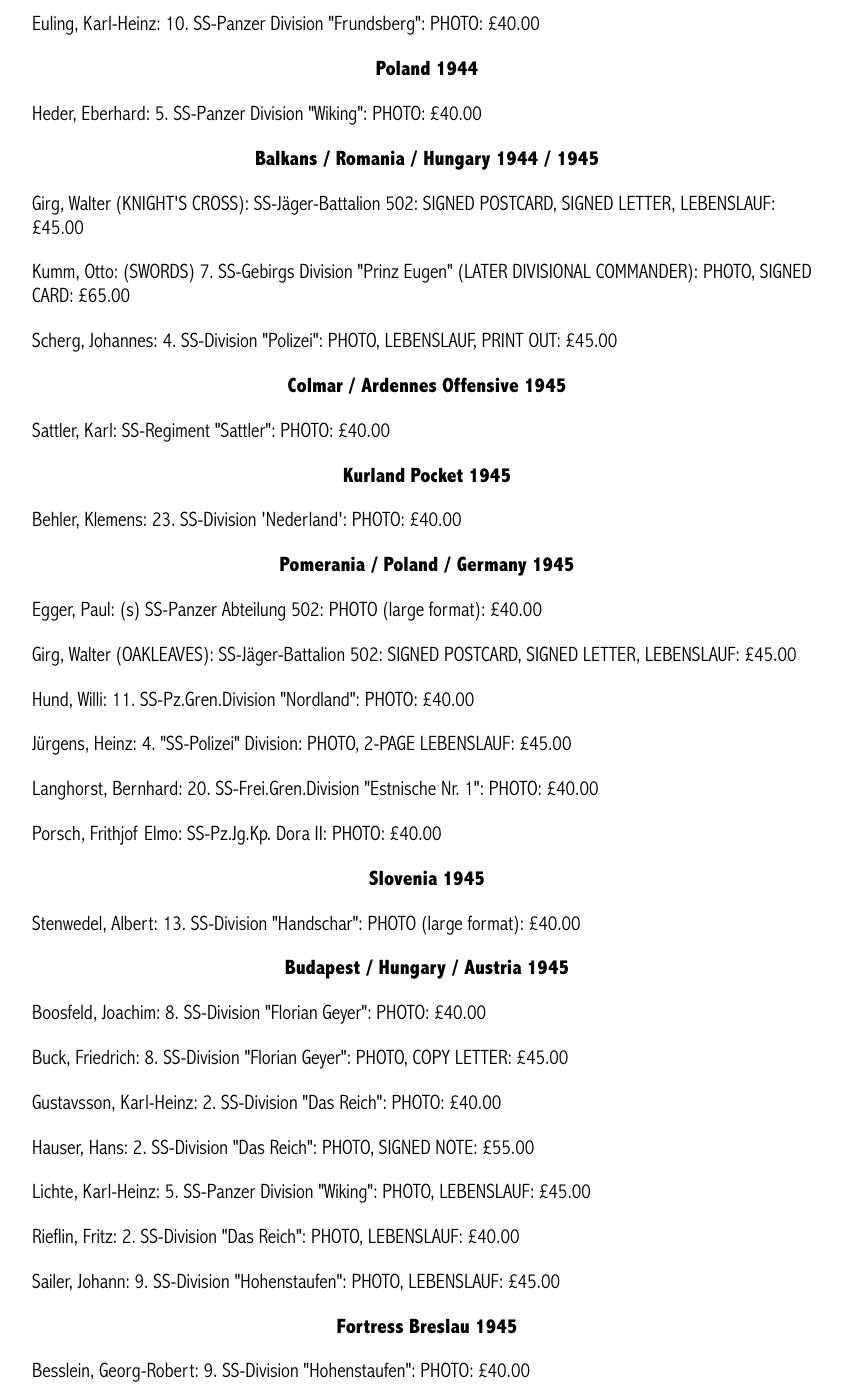
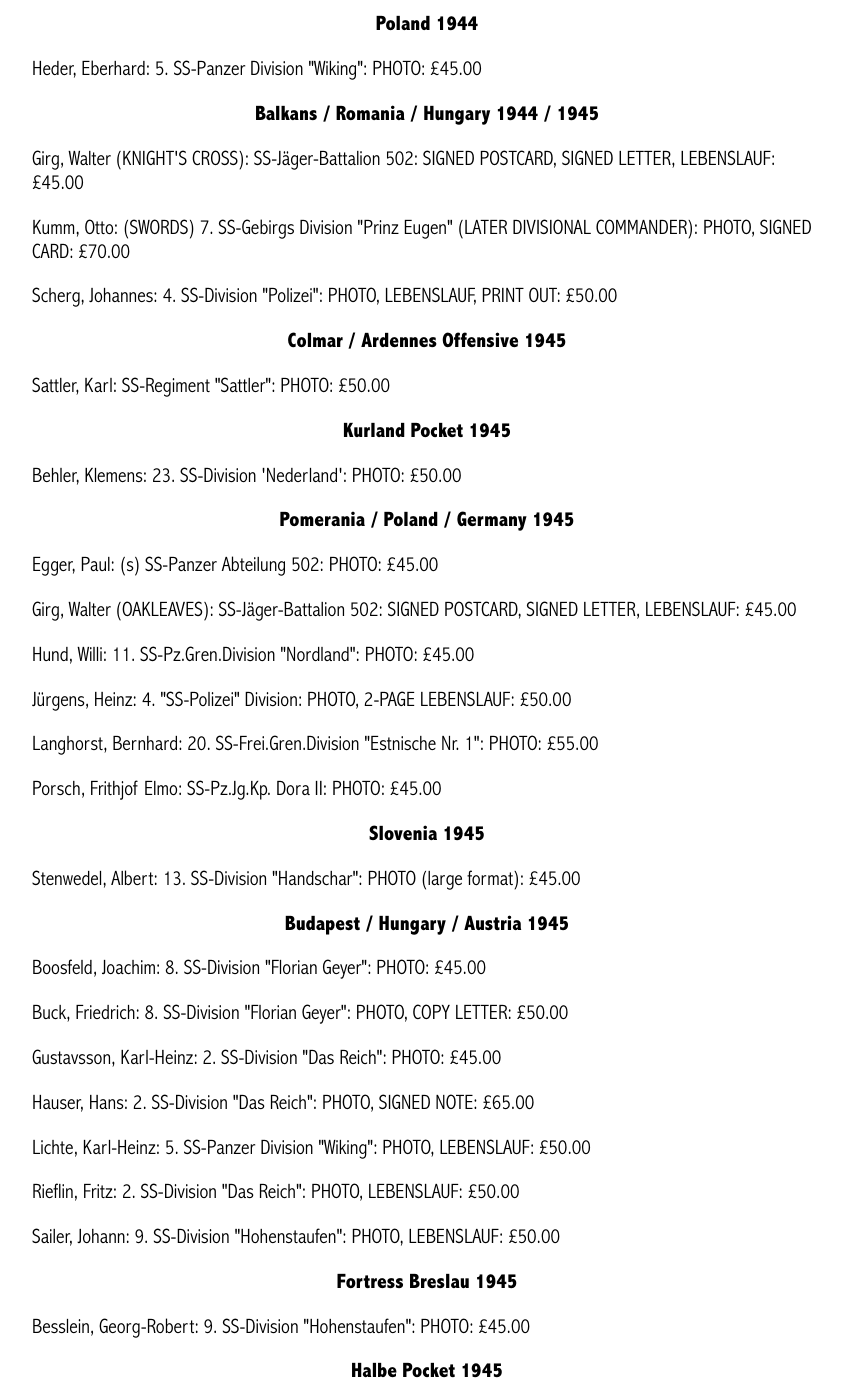
Before and after one commit to lahphotographs/lahphotographs.github.com, a Jekyll site: the page built from Waffen_SS_photos.md, in a window 1280 px wide and 1400 px high, scrolled down 2053 px. Shown: the whole window, without its empty margins (213-1055 px from the left). Built offline with Jekyll 4.4.1, drawn with Linux system fonts in a browser that asks for light colours; some of the changed text lies outside the part shown.

Commit message:
Update Waffen_SS_photos.md

```diff
--- a/Waffen_SS_photos.md
+++ b/Waffen_SS_photos.md
@@ -21,85 +21,84 @@ permalink: /waffen_ss_photos.html
 <br />
 <br />
 <p><b><center>Operation Barbarossa 1941 / 1942</center></b></p>
-<p>Kumm,	Otto (KNIGHT'S CROSS):	SS-Division Reich:	PHOTO, SIGNED CARD: £65.00
+<p>Kumm,	Otto (KNIGHT'S CROSS):	SS-Division Reich:	PHOTO, SIGNED CARD: £70.00
 <br />
 <p><b><center>Kharkov 1943</center></b></p>
-<p>Kumm,	Otto:	(OAKLEAVES) SS-Division "Das Reich":	PHOTO, SIGNED CARD: £65.00
+<p>Kumm,	Otto:	(OAKLEAVES) SS-Division "Das Reich":	PHOTO, SIGNED CARD: £70.00
 <br />
 <p><b><center>Russia 1943</center></b></p>
-<p>Brosow,	Siegfried: 2. SS-Panzer Division "Das Reich":	PHOTO: £40.00
-<p>Eichhorn,	Hugo:	SS-Division "Wiking":	PHOTO, LEBENSLAUF: £50.00
-<p>Goehler,	Johannes:	SS-Division "Florian Geyer":	PHOTO (large format): £40.00
+<p>Brosow,	Siegfried: 2. SS-Panzer Division "Das Reich":	PHOTO: £50.00
+<p>Eichhorn,	Hugo:	SS-Division "Wiking":	PHOTO, LEBENSLAUF: £60.00
+<p>Goehler,	Johannes:	SS-Division "Florian Geyer":	PHOTO (large format): £50.00
 <p>Grieme,	Wilhelm:	SS-Division "Das Reich":	PHOTO, LEBENSLAUF: £60.00
-<p>Lainer,	Josef:	SS-Division "Das Reich":	PHOTO: £40.00
+<p>Lainer,	Josef:	SS-Division "Das Reich":	PHOTO: £50.00
 <p>Mooymann,	Gerardes:	SS-Freiwilligen Legion  "Nederland":	PHOTO (Wartime clipped signature): £250.00
 <p>Muller,	Albert:	SS-Division "Wiking":	PHOTO: £55.00
 <p>Schneidereit,	Alfred:	1. SS-Panzer Division "LSSAH":	PHOTO, PRINT OUT: £50.00
 <p>Schulze,	Herbert: 2. SS-Panzer Division "Das Reich":	PHOTO: £50.00
-<p>Sonne,	Heinrich: 1. SS-Infanterie Brigade (mot.):	PHOTO: £40.00
-<p>Zepper,	Erich:	5. SS-Panzer Division "Wiking":	PHOTO: £40.00
+<p>Zepper,	Erich:	5. SS-Panzer Division "Wiking":	PHOTO: £45.00
 <br />
 <p><b><center>Oranienbaum / Narwa / Tannenberg 1944</center></b></p>
 <p>Langendorf,	Georg:	11. SS-Pz.Gren.Division "Nordland":	PHOTO, COPY RK SUBMISSION AND PRINT OUTS (6-PAGES): £60.00
-<p>Nugiseks,	Harald:	20. SS-Frei.Gren.Division "Estnische Nr. 1":	PHOTO: £40.00
-<p>Schrijnen,	Remi:	27. SS-Division "Langemarck":	PHOTO: £40.00
+<p>Nugiseks,	Harald:	20. SS-Frei.Gren.Division "Estnische Nr. 1":	PHOTO: £45.00
+<p>Schrijnen,	Remi:	27. SS-Division "Langemarck":	PHOTO: £45.00
 <br />
 <p><b><center>Tscherkassy Pocket 1944</center></b></p>
 <p>Fischer,	Gerhard:	5. SS-Panzer Division "Wiking":	PHOTO, LEBENSLAUF, 2 X PRINT OUTS: £65.00
-<p>Meyer,	Werner:	5. SS-Panzer Division "Wiking":	PHOTO: £45.00
+<p>Meyer,	Werner:	5. SS-Panzer Division "Wiking":	PHOTO: £50.00
 <br />
 <p><b><center>U.S.S.R. 1944</center></b></p>
-<p>Traupe,	Hans:	4. SS-Division "Polizei":	PHOTO: £40.00
+<p>Traupe,	Hans:	4. SS-Division "Polizei":	PHOTO: £45.00
 <br />
 <p><b><center>'Normandy' 1944</center></b></p>
-<p>Barkmann,	Ernst:	2. SS-Panzer Division "Das Reich": SIGNED NOTE: £25.00
+<p>Barkmann,	Ernst:	2. SS-Panzer Division "Das Reich": SIGNED NOTE: £35.00
 <br />
 <p><b><center>'Market Garden' 1944</center></b></p>
-<p>Euling,	Karl-Heinz:	10. SS-Panzer Division "Frundsberg":	PHOTO: £40.00
+<p>Euling,	Karl-Heinz:	10. SS-Panzer Division "Frundsberg":	PHOTO: £45.00
 <br />
 <p><b><center>Poland 1944</center></b></p>
-<p>Heder,	Eberhard:	5. SS-Panzer Division "Wiking":	PHOTO: £40.00
+<p>Heder,	Eberhard:	5. SS-Panzer Division "Wiking":	PHOTO: £45.00
 <br />
 <p><b><center>Balkans / Romania / Hungary 1944 / 1945</center></b></p>
 <p>Girg,	Walter (KNIGHT'S CROSS): SS-Jäger-Battalion 502:	SIGNED POSTCARD, SIGNED LETTER, LEBENSLAUF:	£45.00
-<p>Kumm,	Otto:	(SWORDS) 7. SS-Gebirgs Division "Prinz Eugen" (LATER DIVISIONAL COMMANDER):	PHOTO, SIGNED CARD: £65.00
-<p>Scherg,	Johannes:	4. SS-Division "Polizei":	PHOTO, LEBENSLAUF, PRINT OUT: £45.00
+<p>Kumm,	Otto:	(SWORDS) 7. SS-Gebirgs Division "Prinz Eugen" (LATER DIVISIONAL COMMANDER):	PHOTO, SIGNED CARD: £70.00
+<p>Scherg,	Johannes:	4. SS-Division "Polizei":	PHOTO, LEBENSLAUF, PRINT OUT: £50.00
 <br />
 <p><b><center>Colmar / Ardennes Offensive 1945</center></b></p>
-<p>Sattler,	Karl:	SS-Regiment "Sattler":	PHOTO: £40.00
+<p>Sattler,	Karl:	SS-Regiment "Sattler":	PHOTO: £50.00
 <br />
 <p><b><center>Kurland Pocket 1945</center></b></p>
-<p>Behler,	Klemens:	23. SS-Division 'Nederland':	PHOTO: £40.00
+<p>Behler,	Klemens:	23. SS-Division 'Nederland':	PHOTO: £50.00
 <br />
 <p><b><center>Pomerania / Poland / Germany 1945</center></b></p>
-<p>Egger,	Paul:	(s) SS-Panzer Abteilung 502:	PHOTO (large format): £40.00
+<p>Egger,	Paul:	(s) SS-Panzer Abteilung 502:	PHOTO: £45.00
 <p>Girg,	Walter (OAKLEAVES): SS-Jäger-Battalion 502:	SIGNED POSTCARD, SIGNED LETTER, LEBENSLAUF:	£45.00
-<p>Hund,	Willi:	11. SS-Pz.Gren.Division "Nordland": PHOTO: £40.00
-<p>Jürgens,	Heinz: 4. "SS-Polizei" Division:	PHOTO, 2-PAGE LEBENSLAUF:	£45.00
-<p>Langhorst,	Bernhard:	20. SS-Frei.Gren.Division "Estnische Nr. 1":	PHOTO: £40.00
-<p>Porsch,	Frithjof Elmo:	SS-Pz.Jg.Kp. Dora II: PHOTO: £40.00
+<p>Hund,	Willi:	11. SS-Pz.Gren.Division "Nordland": PHOTO: £45.00
+<p>Jürgens,	Heinz: 4. "SS-Polizei" Division:	PHOTO, 2-PAGE LEBENSLAUF:	£50.00
+<p>Langhorst,	Bernhard:	20. SS-Frei.Gren.Division "Estnische Nr. 1":	PHOTO: £55.00
+<p>Porsch,	Frithjof Elmo:	SS-Pz.Jg.Kp. Dora II: PHOTO: £45.00
 <br />
 <p><b><center>Slovenia 1945</center></b></p>
-<p>Stenwedel,	Albert:	13. SS-Division "Handschar":	PHOTO (large format): £40.00
+<p>Stenwedel,	Albert:	13. SS-Division "Handschar":	PHOTO (large format): £45.00
 <br />
 <p><b><center>Budapest / Hungary / Austria 1945</center></b></p>
-<p>Boosfeld,	Joachim:	8. SS-Division "Florian Geyer":	PHOTO: £40.00
-<p>Buck,	Friedrich:	8. SS-Division "Florian Geyer":	PHOTO, COPY LETTER: £45.00
-<p>Gustavsson,	Karl-Heinz:	2. SS-Division "Das Reich":	PHOTO: £40.00
-<p>Hauser,	Hans:	2. SS-Division "Das Reich": PHOTO, SIGNED NOTE: £55.00
-<p>Lichte,	Karl-Heinz:	5. SS-Panzer Division "Wiking":	PHOTO, LEBENSLAUF: £45.00
-<p>Rieflin,	Fritz:	2. SS-Division "Das Reich":	PHOTO, LEBENSLAUF: £40.00
-<p>Sailer,	Johann:	9. SS-Division "Hohenstaufen":	PHOTO, LEBENSLAUF: £45.00
+<p>Boosfeld,	Joachim:	8. SS-Division "Florian Geyer":	PHOTO: £45.00
+<p>Buck,	Friedrich:	8. SS-Division "Florian Geyer":	PHOTO, COPY LETTER: £50.00
+<p>Gustavsson,	Karl-Heinz:	2. SS-Division "Das Reich":	PHOTO: £45.00
+<p>Hauser,	Hans:	2. SS-Division "Das Reich": PHOTO, SIGNED NOTE: £65.00
+<p>Lichte,	Karl-Heinz:	5. SS-Panzer Division "Wiking":	PHOTO, LEBENSLAUF: £50.00
+<p>Rieflin,	Fritz:	2. SS-Division "Das Reich":	PHOTO, LEBENSLAUF: £50.00
+<p>Sailer,	Johann:	9. SS-Division "Hohenstaufen":	PHOTO, LEBENSLAUF: £50.00
 <br />
 <p><b><center>Fortress Breslau 1945</center></b></p>
-<p>Besslein,	Georg-Robert:	9. SS-Division "Hohenstaufen":	PHOTO: £40.00
+<p>Besslein,	Georg-Robert:	9. SS-Division "Hohenstaufen":	PHOTO: £45.00
 <br />
 <p><b><center>Halbe Pocket 1945</center></b></p>
-<p>Reber,	Gustav-Peter:	XI. SS-Panzer Korps:	PHOTO: £40.00
+<p>Reber,	Gustav-Peter:	XI. SS-Panzer Korps:	PHOTO: £45.00
 <p>Richter,	Friedrich 'Fritz':	10. SS-Division "Frundsberg":	PHOTO: £50.00
 <br />
 <p><b><center>Battle for Berlin 1945</center></b></p>
-<p>Fenet,	Henri:	33. SS-Frei.Gren.Division "Charlemagne":	SIGNED AND DATED CARD: £25.00
+<p>Fenet,	Henri:	33. SS-Frei.Gren.Division "Charlemagne":	SIGNED AND DATED CARD: £30.00
 <p>Gieseler,	Karl:	11. SS-Pz.Gren.Division "Nordland":	PHOTO, LEBENSLAUF: £50.00
 <br />
 <br />
```
